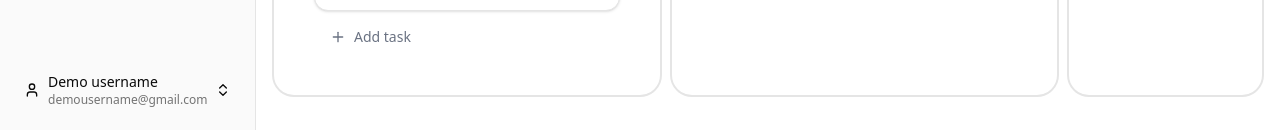
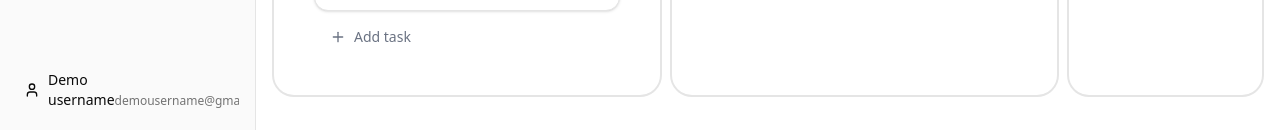
Before and after one commit to ashusevim/FocusHub, a React (Vite) app: page / in a window 1280 px wide. Shown: the part 670-800 px from the top of the page. Built offline with nearby package versions, Linux system fonts and the light colour scheme.

Commit message:
feat: update Sidebar component for improved user account display and responsiveness

```diff
--- a/src/components/layout/SideBar.jsx
+++ b/src/components/layout/SideBar.jsx
@@ -70,12 +70,12 @@ export default function SideBar() {
             <SidebarFooter>
                 <SidebarGroup>
                     <SidebarMenuButton size="lg" tooltip="Account">
-                        <User className="h-5 w-5" />
-                        <div className="flex flex-col items-start leading-tight">
-                            <span className="text-sm font-medium sm:block hidden">{username}</span>
-                            <span className="text-xs text-muted-foreground sm:block hidden">{mailId}</span>
+                        <User className="h-3 w-3" />
+                        <div className="flex flex-col items-start leading-tight sm:block group-data-[collapsible=icon]:hidden">
+                            <span className="text-sm font-medium">{username}</span>
+                            <span className="text-xs text-muted-foreground">{mailId}</span>
                         </div>
-                        <ChevronsUpDown className="ml-auto h-4 w-4" />
+                        <ChevronsUpDown className="ml-auto h-4 w-4 sm:block group-data-[collapsible=icon]:hidden" />
                     </SidebarMenuButton>
                 </SidebarGroup>
             </SidebarFooter>
```
